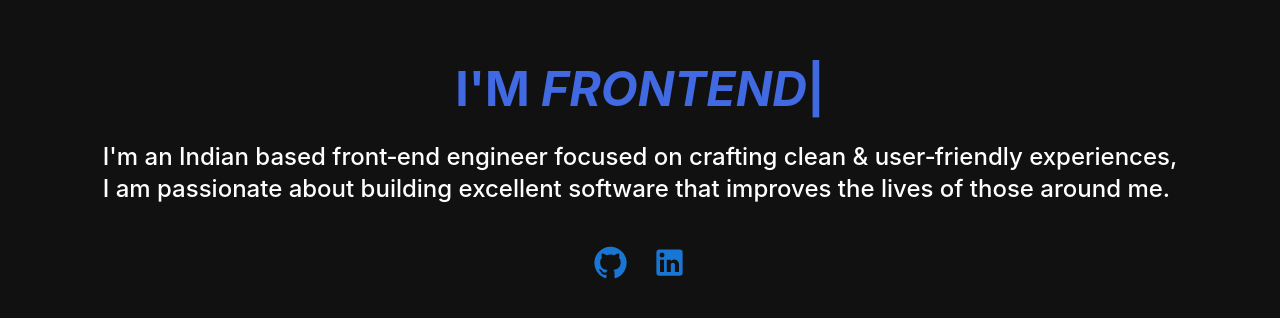
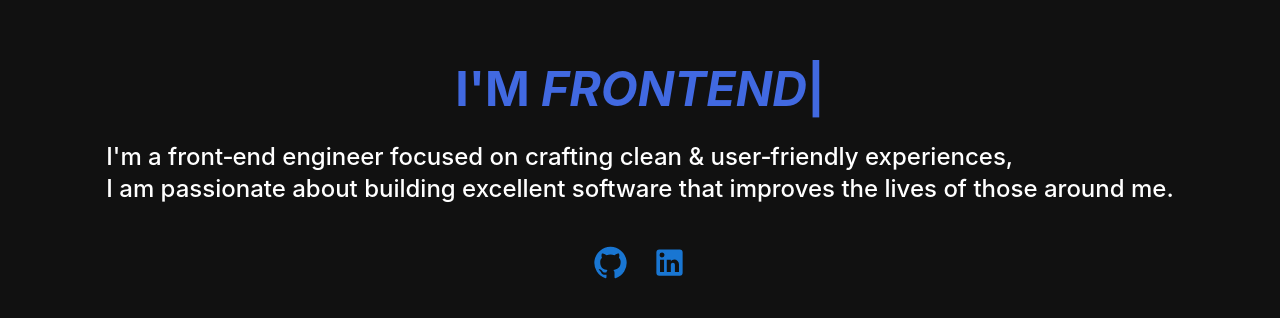
Before and after one commit to amrendranath/amrendranath, a React (Create React App) app: page / in a window 1280 px wide. Shown: the part 222-540 px from the top of the page. Built offline with nearby package versions, Linux system fonts and the light colour scheme.

Commit message:
Some minor improvment

```diff
--- a/src/App.js
+++ b/src/App.js
@@ -1,7 +1,6 @@
 import { useEffect } from "react";
 import { Box, Container, IconButton } from "@mui/material";
 import { LinkedIn, GitHub } from "@mui/icons-material";
-
 import Typed from "typed.js";
 
 function App() {
@@ -22,8 +21,8 @@ function App() {
           I'm <span className="auto-input italic"></span>
         </h1>
         <p className="my-7 font-medium text-2xl">
-          I'm an Indian based front‑end engineer focused on crafting clean & user‑friendly experiences, <br /> I am passionate about
-          building excellent software that improves the lives of those around me.
+          I'm a front‑end engineer focused on crafting clean & user‑friendly experiences, <br /> I am passionate about building excellent
+          software that improves the lives of those around me.
         </p>
         <Box className="flex justify-center">
           <IconButton size="large" color="primary" href="https://github.com/amrendranath">
```
Also changed, not shown: src/india.svg (added), 1 other file (tests, documents, lock files or other folders).
